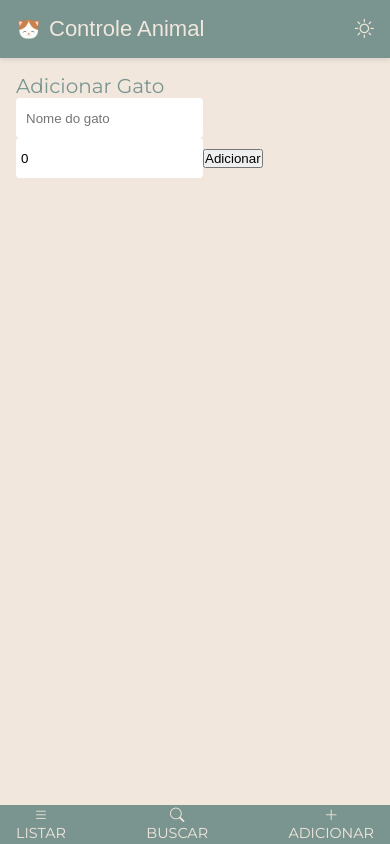
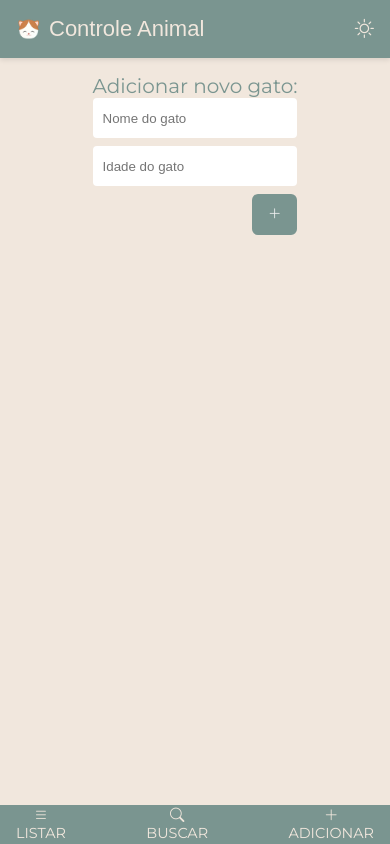
Before and after one commit to gbmao/Controle-animal, a Vue app in the folder frontend/: page /adicionar in a window 390 px wide. Built offline with nearby package versions, Linux system fonts and the light colour scheme; no server answers; a web font is replaced by a local one.

Commit message:
Add basebutton with props for adding, searching and deleting and changing responsive ui for searching and adding

```diff
--- /dev/null
+++ b/frontend/src/components/BaseButton.vue
@@ -0,0 +1,42 @@
+<template>
+  <button
+    :class="['base-button', variant]"
+    :title="title"
+    @click="$emit('click')"
+  >
+    <!-- Ícone obrigatório -->
+    <i v-if="icon" :class="icon"></i>
+
+  </button>
+</template>
+
+<script setup>
+defineProps({
+  title: String,        // texto do tooltip
+  icon: String,         // classe do ícone
+  variant: {            // estilo: add, delete, search...
+    type: String,
+    default: 'default'
+  }
+});
+</script>
+
+<style scoped>
+.base-button {
+  display: flex;
+  align-items: center;
+  gap: .5rem;
+  padding: 0.8rem 1rem;
+  border: none;
+  border-radius: 6px;
+  cursor: pointer;
+  font-family: inherit;
+}
+
+.base-button.default { background: #7A9590; color: #f5f5f5; }
+
+.icon svg {
+  width: 16px;
+  height: 16px;
+}
+</style>
--- a/frontend/src/style.css
+++ b/frontend/src/style.css
@@ -71,6 +71,11 @@ input {
 
 input::placeholder {
     padding: 5px;
+}
+
+button {
+    border: none;
+    background-color: transparent;
 }
 
 /* ===========================
@@ -213,6 +218,7 @@ main {
     align-items: center;
     cursor: pointer;
     gap: 4rem;
+    padding: 0 0.5rem;
 }
 
 .nome--gato--info svg {
@@ -221,6 +227,46 @@ main {
 
 .rotacionado {
     transform: rotate(180deg);
+}
+
+.gato-detalhes {
+    display: flex;
+    flex-direction: column;
+    padding: 0 0.5rem;
+}
+
+.delete--buton {
+    display: flex;
+    flex-direction: row;
+    justify-content: flex-end;
+}
+
+/* ===========================
+    BUSCAR GATO SECTION
+=========================== */
+
+.buscar--gato {
+    display: flex;
+    flex-direction: row;
+    justify-content: space-between;
+    gap: 0.5rem;
+}
+
+/* ===========================
+    ADICIONAR GATO SECTION
+=========================== */
+
+.adicionar--gato {
+    display: flex;
+    flex-direction: column;
+    justify-content: space-between;
+    gap: 0.5rem;
+}
+
+.adicionar--button {
+    display: flex;
+    flex-direction: row;
+    justify-content: flex-end;
 }
 
 /* ===========================
--- a/frontend/src/views/CatAdd.vue
+++ b/frontend/src/views/CatAdd.vue
@@ -1,19 +1,29 @@
 <template>
   <section>
-    <h2>Adicionar Gato</h2>
+    <h2>Adicionar novo gato:</h2>
+    <div class="adicionar--gato">
+      <input v-model="novo.name" placeholder="Nome do gato" />
+      <input v-model.number="novo.age" type="number" placeholder="Idade do gato" />
 
-    <input v-model="novo.name" placeholder="Nome do gato" />
-    <input v-model.number="novo.age" type="number" placeholder="Idade" />
-    <button @click="adicionarGato">Adicionar</button>
+      <div class="adicionar--button">
+        <button @click="adicionarGato">
+          <BaseButton
+            title="Adicionar novo gato"
+            icon="bi bi-plus-lg"
+          />
+        </button>
+      </div>
+    </div>
   </section>
 </template>
 
 <script setup>
+import BaseButton from '@/components/BaseButton.vue'
 import { ref } from 'vue'
 
 const API_URL = import.meta.env.VITE_API_URL
 const API_KEY = import.meta.env.VITE_API_KEY
-const novo = ref({ name: '', age: 0, type: 'Cat' })
+const novo = ref({ name: '', age: '', type: 'Cat' })
 
 async function adicionarGato() {
   if (!novo.value.name) {
--- a/frontend/src/views/CatList.vue
+++ b/frontend/src/views/CatList.vue
@@ -4,8 +4,8 @@
 
     <ul class="cat--list" v-if="gatos.length">
 
-      <li class="cat--list--item" v-for="gato in gatos" :key="gato.id">
-        <baseCard>
+      <li v-for="gato in gatos" :key="gato.id">
+        <BaseCard>
 
           <!-- Cabeçalho do gato (clique para expandir/fechar) -->
           <div class="nome--gato--info" @click="toggleInfo(gato.id)">
@@ -19,10 +19,19 @@
             v-show="aberto[gato.id]"
           >
             <p>Idade: {{ gato.age }}</p>
-            <button @click="deletarGato(gato.id)">🗑️ Deletar</button>
+            <div class="delete--buton">
+              <button @click="deletarGato(gato.id)">
+                <BaseButton
+                  title="Deletar gato"
+                  icon="bi bi-trash3"
+                  variant="default"
+                  @click="buscar"
+                />
+              </button>
+            </div>
           </div>
 
-        </baseCard>
+        </BaseCard>
       </li>
 
     </ul>
@@ -31,6 +40,7 @@
 </template>
 
 <script setup>
+import BaseButton from '@/components/BaseButton.vue'
 import BaseCard from '@/components/BaseCard.vue'
 import SetaIcon from '@/components/SetaIcon.vue'
 import { ref, onMounted } from 'vue'
--- a/frontend/src/views/CatSearch.vue
+++ b/frontend/src/views/CatSearch.vue
@@ -1,19 +1,27 @@
 <template>
   <section>
-    <h2>Buscar Gato</h2>
-    <input v-model="busca" placeholder="Digite o nome" />
-    <button @click="buscarGato">Buscar</button>
+    <h2>Buscar por gato:</h2>
+    <div class="buscar--gato">
+      <input v-model="busca" placeholder="Digite o nome do gato" />
+      <button @click="buscarGato">
+        <BaseButton
+          title="Buscar gato"
+          icon="bi bi-search"
+        />
+      </button>
+    </div>
 
     <ul v-if="resultado.length">
       <li v-for="gato in resultado" :key="gato.id">
         {{ gato.name }} ({{ gato.age }} anos)
       </li>
     </ul>
-    <p v-else-if="buscou">Nenhum gato encontrado 😿</p>
+    <p v-else-if="buscou">Nenhum gato encontrado </p>
   </section>
 </template>
 
 <script setup>
+import BaseButton from '@/components/BaseButton.vue'
 import { ref } from 'vue'
 
 const API_URL = import.meta.env.VITE_API_URL
@@ -23,17 +31,78 @@ const busca = ref('')
 const resultado = ref([])
 const buscou = ref(false)
 
+// util para tentar parsear JSON com fallback para texto
+async function parseResponse(res) {
+  const ct = res.headers.get('content-type') || ''
+  const text = await res.text()
+  // tenta parsear se for JSON ou aparentar JSON
+  if (ct.includes('application/json') || text.trim().startsWith('{') || text.trim().startsWith('[')) {
+    try {
+      return JSON.parse(text)
+    } catch (e) {
+      // fallback: devolve o texto caso o JSON esteja malformado
+      return { __rawText: text }
+    }
+  }
+  return { __rawText: text }
+}
+
 async function buscarGato() {
   if (!busca.value.trim()) return
   try {
-    const resposta = await fetch(`${API_URL}/search?name=${busca.value}`, {
+    const url = `${API_URL}/search?name=${encodeURIComponent(busca.value)}`
+    const resposta = await fetch(url, {
       headers: { 'x-api-key': API_KEY },
     })
-    resultado.value = await resposta.json()
+
+    const parsed = await parseResponse(resposta)
+
+    if (!resposta.ok) {
+      // se o backend devolveu mensagem em texto, parsed.__rawText terá o texto
+      const msg = parsed && parsed.message ? parsed.message : parsed.__rawText || 'Erro desconhecido'
+      throw new Error(msg)
+    }
+
+    // se parsed for { __rawText: '...' } significa que veio texto (não ideal)
+    if (parsed.__rawText) {
+      // tenta converter texto simples em array/objeto esperado (ou mostrarmos mensagem)
+      // aqui assumimos que backend deveria retornar um array de gatos em JSON
+      console.warn('Resposta não-JSON recebida:', parsed.__rawText)
+      resultado.value = [] // ou interpretar conforme necessário
+      throw new Error(parsed.__rawText)
+    } else {
+      resultado.value = Array.isArray(parsed) ? parsed : [parsed]
+    }
   } catch (err) {
     alert('Erro ao buscar gato: ' + err.message)
+    resultado.value = []
   } finally {
     buscou.value = true
   }
 }
+
+async function buscarSugestoes() {
+  if (busca.value.length < 2) {
+    sugestoes.value = []
+    return
+  }
+
+  try {
+    const url = `${API_URL}/search?name=${encodeURIComponent(busca.value)}`
+    const resposta = await fetch(url, { headers: { 'x-api-key': API_KEY } })
+    const parsed = await parseResponse(resposta)
+
+    if (!resposta.ok) {
+      const msg = parsed && parsed.message ? parsed.message : parsed.__rawText || 'Erro desconhecido'
+      throw new Error(msg)
+    }
+
+    // espera um array de sugestões
+    sugestoes.value = Array.isArray(parsed) ? parsed : []
+  } catch (err) {
+    console.warn('Erro ao buscar sugestões:', err.message)
+    sugestoes.value = []
+  }
+}
+
 </script>
```
